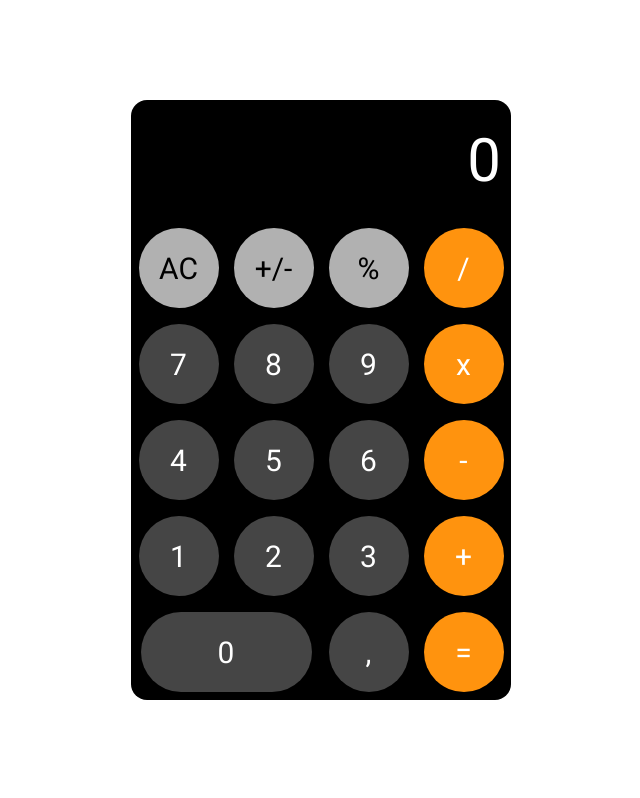
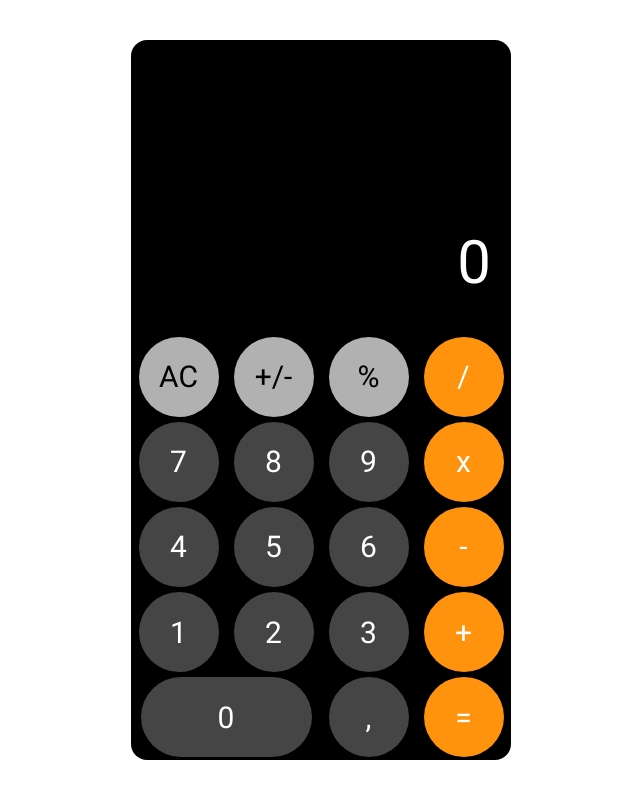
Before and after one commit to tonguyenducmanh/caculator-vuejs, a Vue app: page / in a window 1280 px wide. Shown: the whole page, without its empty margins (319-959 px from the left). Built offline with nearby package versions, Linux system fonts and the light colour scheme.

Commit message:
bổ sung thêm tính năng hiển thị danh sách lịch sử phép tính

```diff
--- /dev/null
+++ b/src/components/TDHistory.vue
@@ -0,0 +1,67 @@
+<template>
+  <div class="td-history">
+    <div class="td-history-list">
+      <div v-for="(item, index) in history" :key="index" class="td-history-item">
+        <span class="td-history-expression">{{ item.expression }}</span>
+        <span class="td-history-result">= {{ item.result }}</span>
+      </div>
+    </div>
+  </div>
+</template>
+
+<script>
+export default {
+  name: 'TDHistory',
+  props: {
+    history: {
+      type: Array,
+      default: () => []
+    }
+  }
+}
+</script>
+
+<style>
+.td-history {
+  width: 100%;
+  height: 150px;
+  overflow-y: auto;
+  padding: 10px;
+}
+
+.td-history-list {
+  display: flex;
+  flex-direction: column;
+  gap: 8px;
+}
+
+.td-history-item {
+  font-size: 16px;
+  color: rgba(255, 255, 255, 0.8);
+  display: flex;
+  justify-content: flex-end;
+  gap: 8px;
+}
+
+.td-history-expression {
+  opacity: 0.7;
+}
+
+.td-history-result {
+  font-weight: 500;
+}
+
+/* Tùy chỉnh thanh cuộn */
+.td-history::-webkit-scrollbar {
+  width: 4px;
+}
+
+.td-history::-webkit-scrollbar-track {
+  background: rgba(255, 255, 255, 0.1);
+}
+
+.td-history::-webkit-scrollbar-thumb {
+  background: rgba(255, 255, 255, 0.3);
+  border-radius: 2px;
+}
+</style>
--- a/src/components/TDMain.vue
+++ b/src/components/TDMain.vue
@@ -3,6 +3,8 @@ tính iphone clone */
 <template>
   <div class="td-main">
     <div class="td-caculator">
+      <!-- phần lịch sử tính toán -->
+      <TDHistory :history="history" />
       <!-- phần màn hình kết quả -->
       <TDResult :finalResult="state == enumeration.state.typeOne ? prevNumber : nextNumber" />
       <!-- phần nút bấm -->
@@ -13,13 +15,15 @@ tính iphone clone */
 <script>
 import TDControl from '@/components/TDControl.vue'
 import TDResult from '@/components/TDResult.vue'
+import TDHistory from '@/components/TDHistory.vue'
 import enumeration from '@/enums/enumeration.js'
 
 export default {
   name: 'TDMain',
   components: {
     TDResult,
-    TDControl
+    TDControl,
+    TDHistory
   },
   data() {
     return {
@@ -27,7 +31,8 @@ export default {
       prevNumber: 0, // số thứ nhất của phép tính
       nextNumber: 0, // số thứ hai của phép tính
       state: enumeration.state.typeOne, // trạng thái của máy tính : 0 là đang nhập số thứ nhất, 1 là đang nhập số thứ 2
-      calculationSign: enumeration.calculationSign.NotSet // dấu của phép tính hiện tại
+      calculationSign: enumeration.calculationSign.NotSet, // dấu của phép tính hiện tại
+      history: [] // lịch sử các phép tính
     }
   },
   mounted() {},
@@ -37,6 +42,12 @@ export default {
     let lastResult = sessionStorage.getItem('tdCaculateResult')
     if (lastResult) {
       me.prevNumber = Number(lastResult)
+    }
+
+    // Lấy lịch sử từ localStorage
+    let savedHistory = localStorage.getItem('tdCalculatorHistory')
+    if (savedHistory) {
+      me.history = JSON.parse(savedHistory)
     }
   },
   methods: {
@@ -105,26 +116,48 @@ export default {
     typeCalulate() {
       // lấy ra số thứ nhất số thứ 2 và thực hiện tính toán
       let me = this
+      let result = me.prevNumber
+      let expression = `${me.prevNumber}`
+
       switch (me.calculationSign) {
         case enumeration.calculationSign.Plus:
-          me.prevNumber = me.prevNumber + me.nextNumber
-          me.nextNumber = 0
+          result = me.prevNumber + me.nextNumber
+          expression += ` + ${me.nextNumber}`
           break
         case enumeration.calculationSign.Minus:
-          me.prevNumber = me.prevNumber - me.nextNumber
-          me.nextNumber = 0
+          result = me.prevNumber - me.nextNumber
+          expression += ` - ${me.nextNumber}`
           break
         case enumeration.calculationSign.Multiple:
-          me.prevNumber = me.prevNumber * me.nextNumber
-          me.nextNumber = 0
+          result = me.prevNumber * me.nextNumber
+          expression += ` × ${me.nextNumber}`
           break
         case enumeration.calculationSign.Divide:
-          me.prevNumber = me.prevNumber / me.nextNumber
-          me.nextNumber = 0
+          result = me.prevNumber / me.nextNumber
+          expression += ` ÷ ${me.nextNumber}`
           break
         default:
           break
       }
+
+      // Thêm vào lịch sử nếu có phép tính hợp lệ
+      if (me.calculationSign !== enumeration.calculationSign.NotSet) {
+        me.history.unshift({
+          expression: expression,
+          result: result
+        })
+
+        // Giới hạn lịch sử 10 phép tính
+        if (me.history.length > 10) {
+          me.history.pop()
+        }
+
+        // Lưu lịch sử vào localStorage
+        localStorage.setItem('tdCalculatorHistory', JSON.stringify(me.history))
+      }
+
+      me.prevNumber = result
+      me.nextNumber = 0
       me.state = enumeration.state.typeOne
     },
     /**
@@ -203,7 +236,7 @@ export default {
   background-color: black;
   color: white;
   width: 380px;
-  height: 600px;
+  height: 720px;
   border-radius: var(--border-radius);
   display: flex;
   flex-direction: column;
--- a/src/components/TDResult.vue
+++ b/src/components/TDResult.vue
@@ -35,8 +35,25 @@ export default {
   align-items: center;
   justify-content: end;
   padding: 10px;
+  overflow-x: auto;
 }
+
+.td-result::-webkit-scrollbar {
+  height: 4px;
+}
+
+.td-result::-webkit-scrollbar-track {
+  background: rgba(255, 255, 255, 0.1);
+}
+
+.td-result::-webkit-scrollbar-thumb {
+  background: rgba(255, 255, 255, 0.3);
+  border-radius: 2px;
+}
+
 .td-result-number {
   font-size: 60px;
+  white-space: nowrap;
+  padding: 0 10px;
 }
 </style>
```
